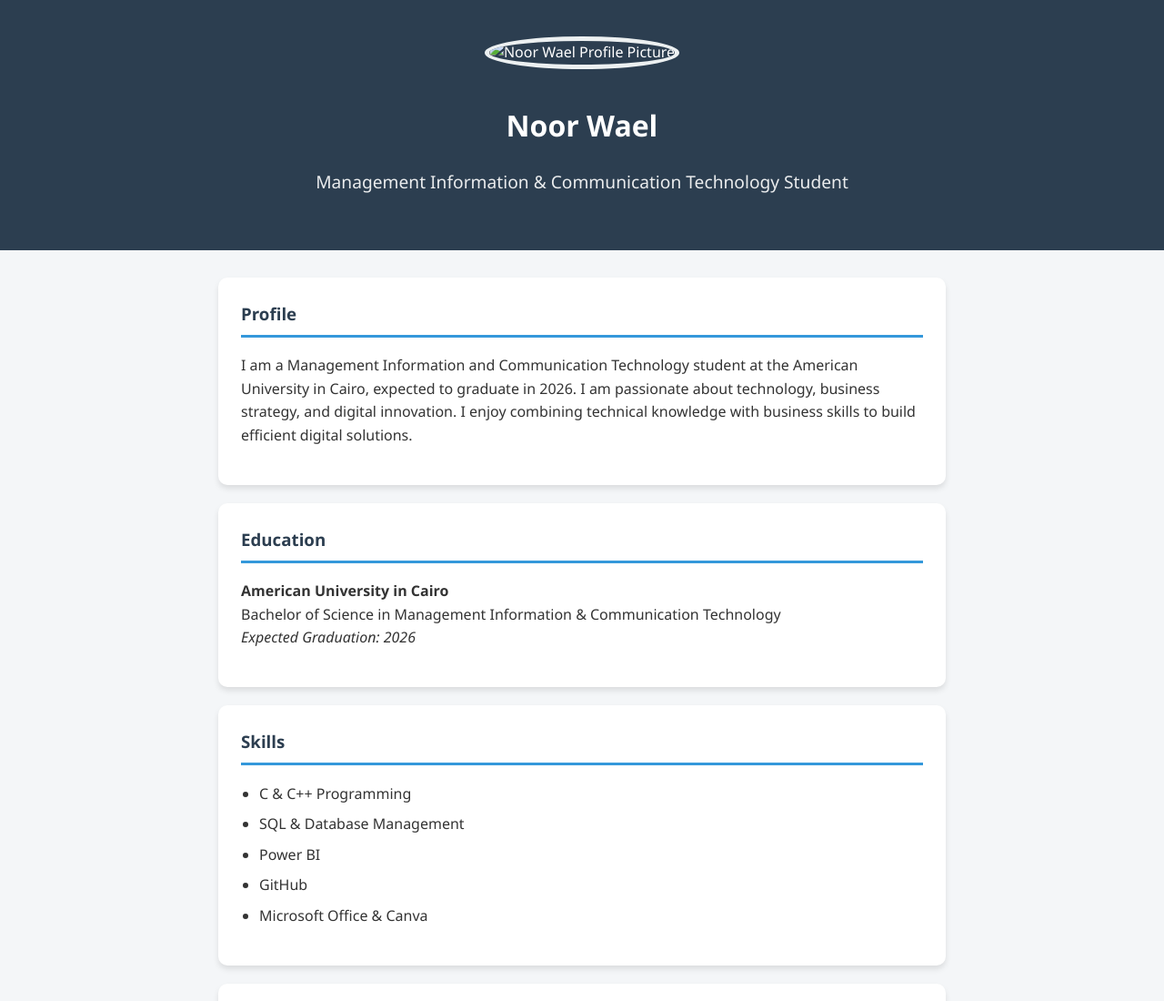
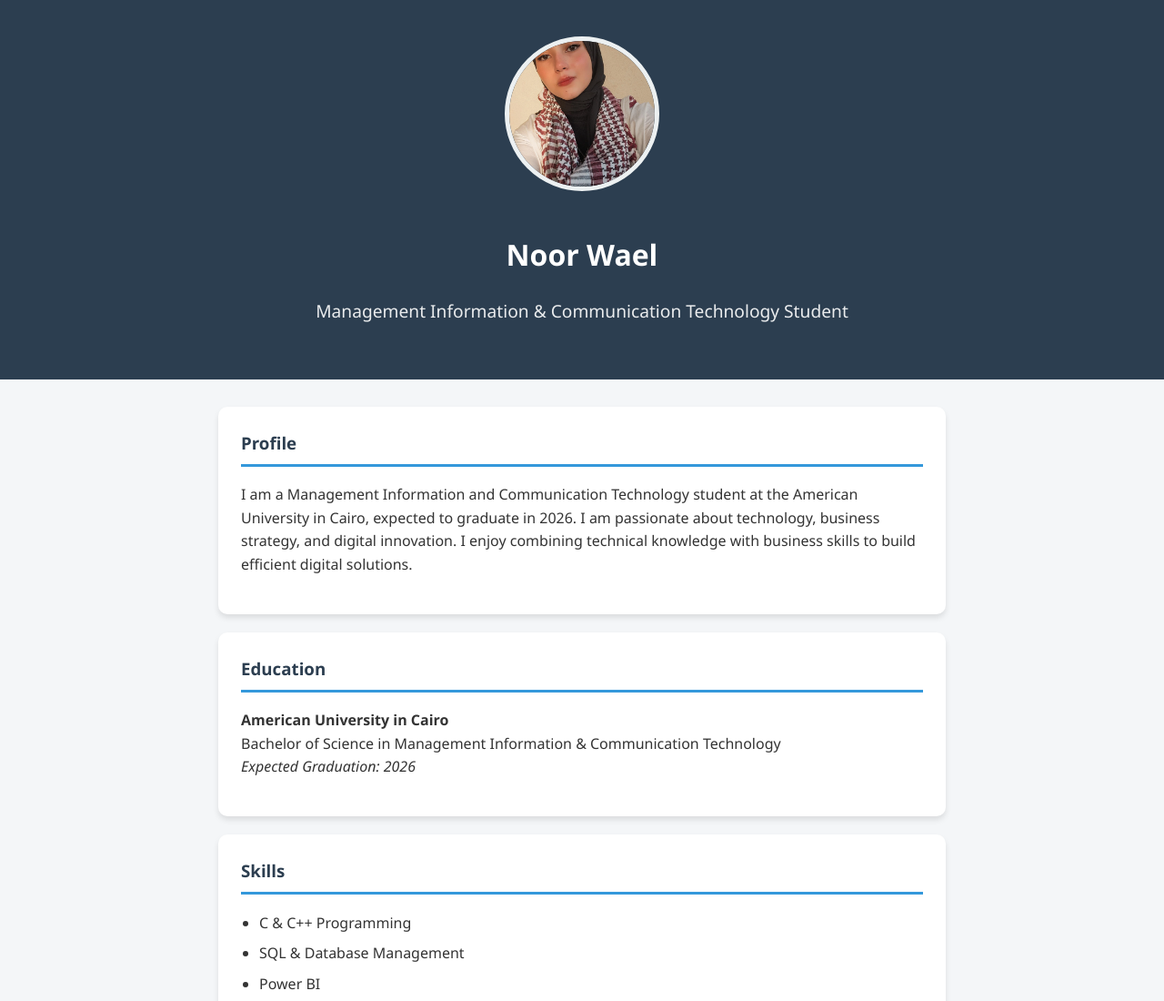
Before and after one commit to noorauc/CV-assi, a plain HTML site: page index.html in a window 1280 px wide. Shown: the top 1100 px of the page at 91% size. Drawn offline with Linux system fonts and the light colour scheme.

Commit message:
Update index.html

```diff
--- a/index.html
+++ b/index.html
@@ -9,7 +9,7 @@
 <body>
 
 <header>
-    <img src="images/profile.jpg" alt="Noor Wael Profile Picture" class="profile">
+    <img src="https://github.com/noorauc/CV-assi/blob/06ba771ed91c06fcedbaad58ff7aa9ca26a3104a/profile.jpg" alt="Noor Wael Profile Picture" class="profile">
     <h1>Noor Wael</h1>
     <p class="subtitle">Management Information & Communication Technology Student</p>
 </header>
```
